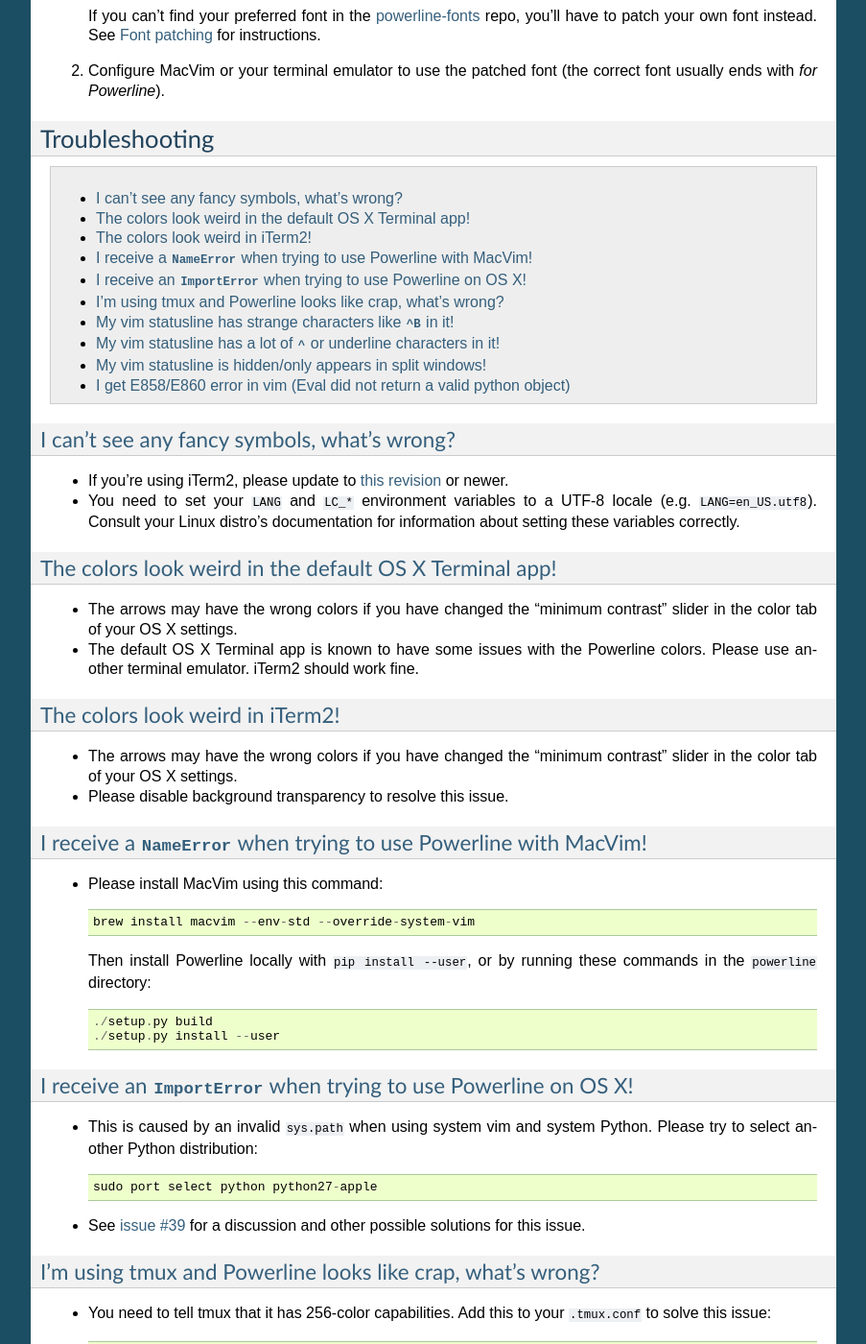
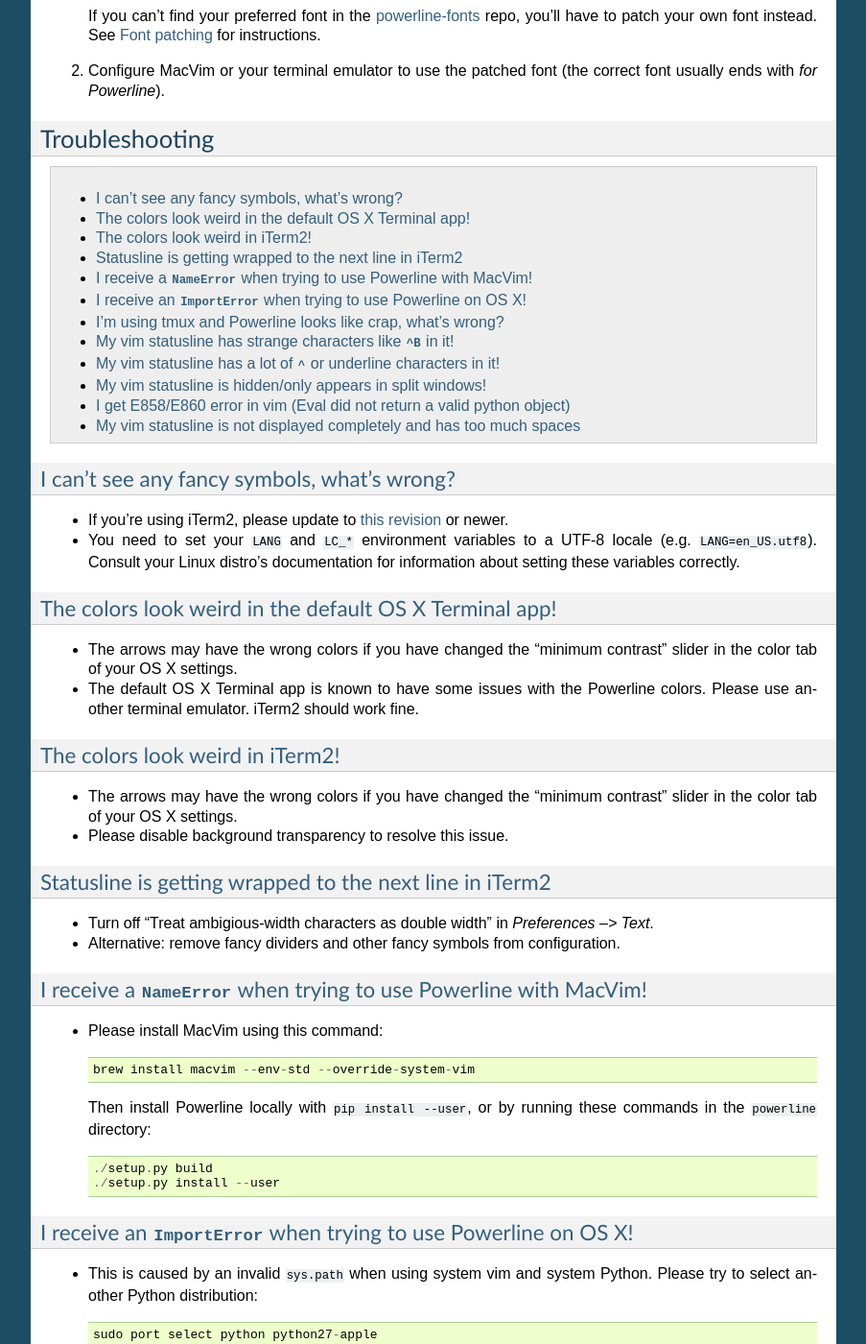
Before and after one commit to someyooyo/someyooyo, a Sphinx documentation site: the page built from docs/source/installation/osx.rst, in a window 1280 px wide and 1400 px high, scrolled down 779 px. Shown: the whole window at 96% size, without its empty margins (198-1101 px from the left). Built offline with Sphinx 7.4.7, drawn with Linux system fonts in a browser that asks for light colours; some of the changed text lies outside the part shown.

Commit message:
Add ambiwidth problems information to troubleshooting section

```diff
--- a/docs/source/installation/osx.rst
+++ b/docs/source/installation/osx.rst
@@ -86,6 +86,13 @@ The colors look weird in iTerm2!
   contrast" slider in the color tab of  your OS X settings.
 * Please disable background transparency to resolve this issue.
 
+Statusline is getting wrapped to the next line in iTerm2
+--------------------------------------------------------
+
+* Turn off “Treat ambigious-width characters as double width” in `Preferences
+  --> Text`.
+* Alternative: remove fancy dividers and other fancy symbols from configuration.
+
 I receive a ``NameError`` when trying to use Powerline with MacVim!
 -------------------------------------------------------------------
 
--- a/docs/source/installation/troubleshooting-common.rst
+++ b/docs/source/installation/troubleshooting-common.rst
@@ -44,3 +44,9 @@ I get E858/E860 error in vim (Eval did not return a valid python object)
 
   and then use the stack trace to search for existing issues or to create a new
   one.
+
+My vim statusline is not displayed completely and has too much spaces
+---------------------------------------------------------------------
+
+* Be sure you have ``ambiwidth`` option set to ``single``.
+* Alternative: remove fancy dividers and other fancy symbols from configuration.
```
